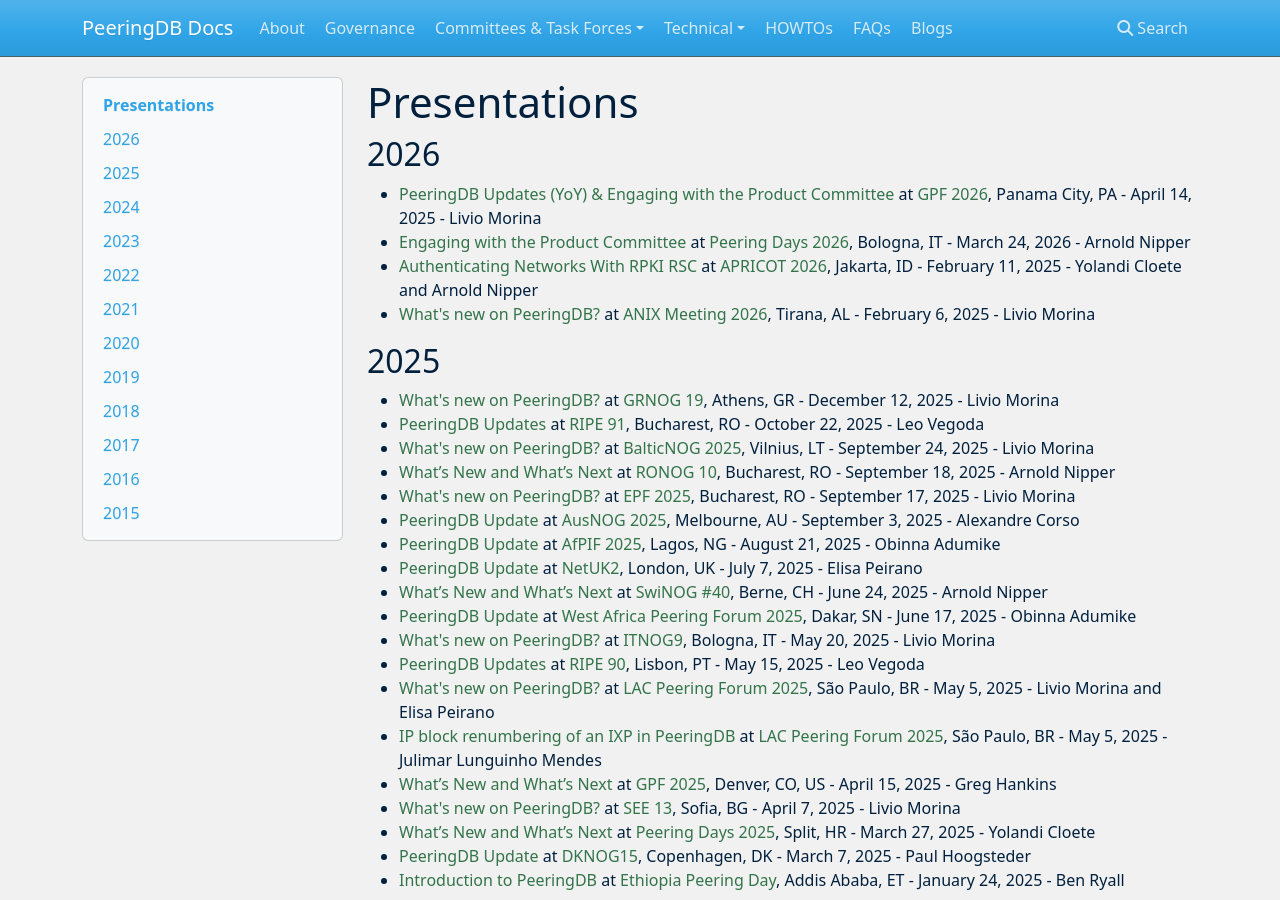
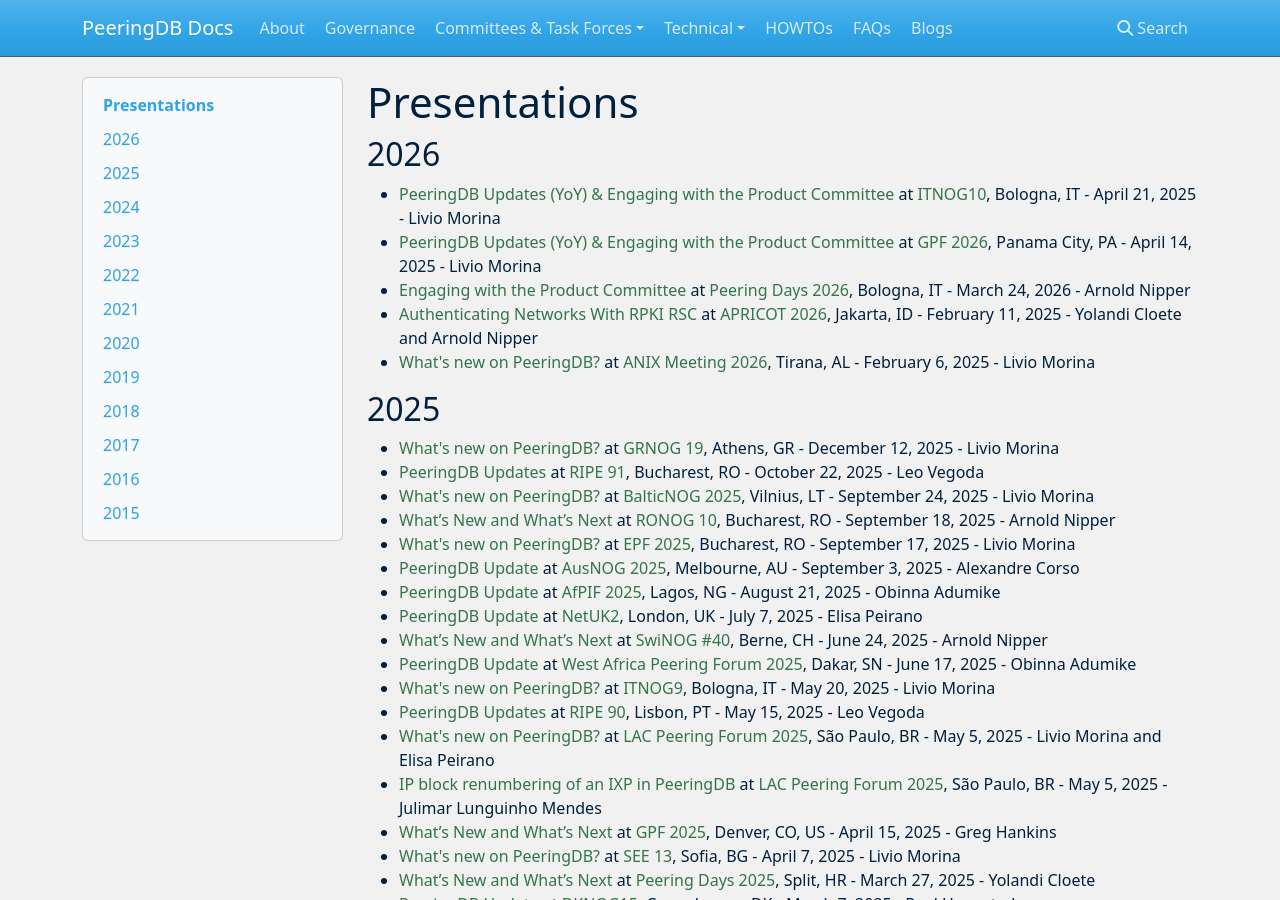
Before and after one commit to peeringdb/docs, an MkDocs documentation site: the page built from docs/presentations.md, in a window 1280 px wide and 900 px high. Built offline with MkDocs 1.6.1, drawn with Linux system fonts in a browser that asks for light colours; nearby versions of some CDN libraries.

Commit message:
Added Livio's ITNOG10 presentation.

```diff
--- a/docs/presentations.md
+++ b/docs/presentations.md
@@ -2,6 +2,7 @@
 
 ## 2026
 
+- [PeeringDB Updates (YoY) & Engaging with the Product Committee](presentation/20260421_ITNOG10_Morina_Livio.pdf) at [ITNOG10](https://www.itnog.it/itnog10/), Bologna, IT - April 21, 2025 - Livio Morina
 - [PeeringDB Updates (YoY) & Engaging with the Product Committee](presentation/20260414_GPF2026_Morina_Livio.pdf) at [GPF 2026](https://globalpeeringforum.org/gpf-2026-agenda/), Panama City, PA - April 14, 2025 - Livio Morina
 - [Engaging with the Product Committee](presentation/20260324_PeeringDays_Arnold_Nipper.pdf) at [Peering Days 2026](https://peeringdays.eu/programme/), Bologna, IT - March 24, 2026 - Arnold Nipper
 - [Authenticating Networks With RPKI RSC](presentation/20260211_APRICOT2026_Arnold_Nipper.pdf) at [APRICOT 2026](https://2026.apricot.net/programme/programme#/day/8/), Jakarta, ID - February 11, 2025 - Yolandi Cloete and Arnold Nipper
```
Also changed, not shown: 1 other file.
